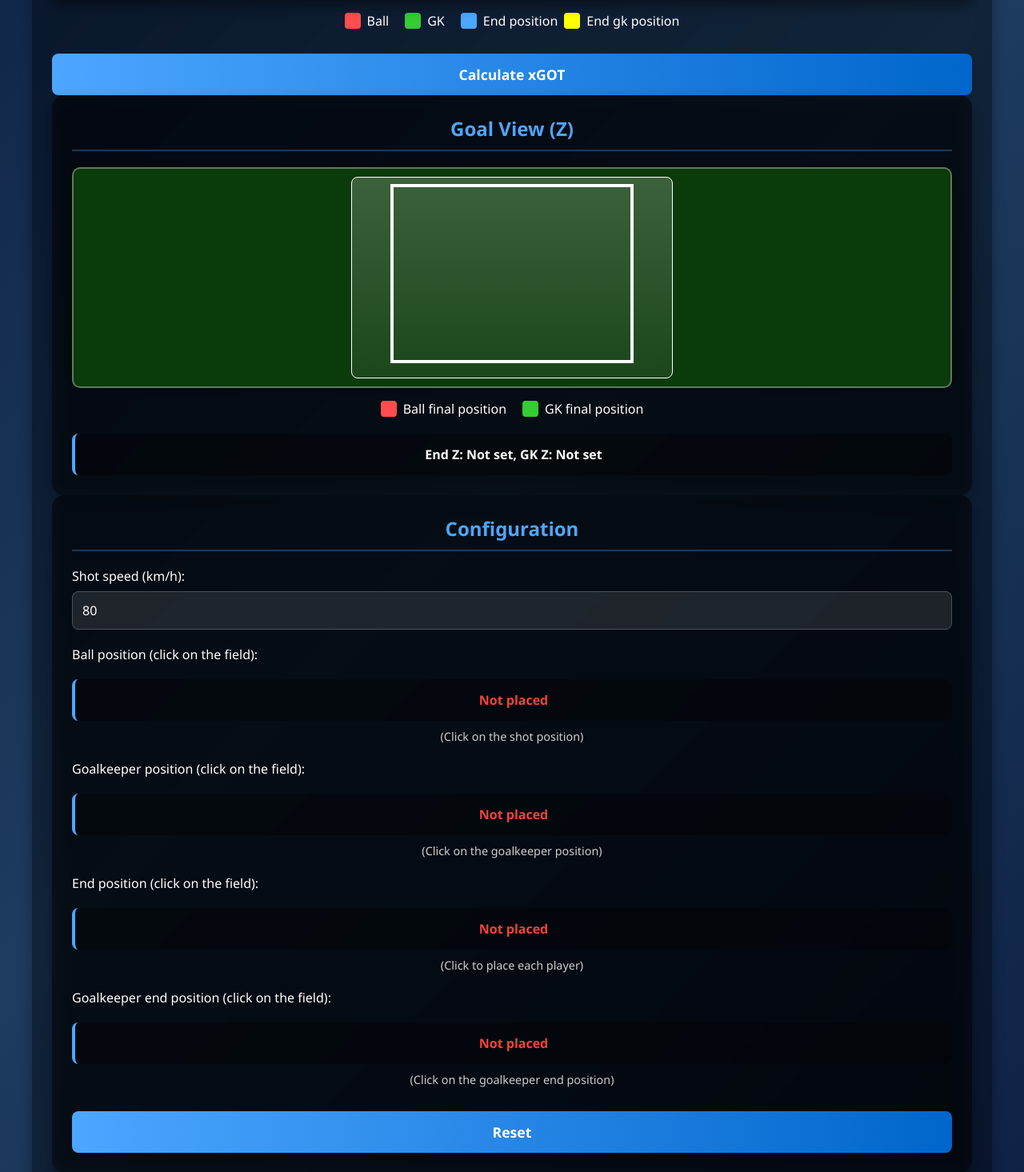
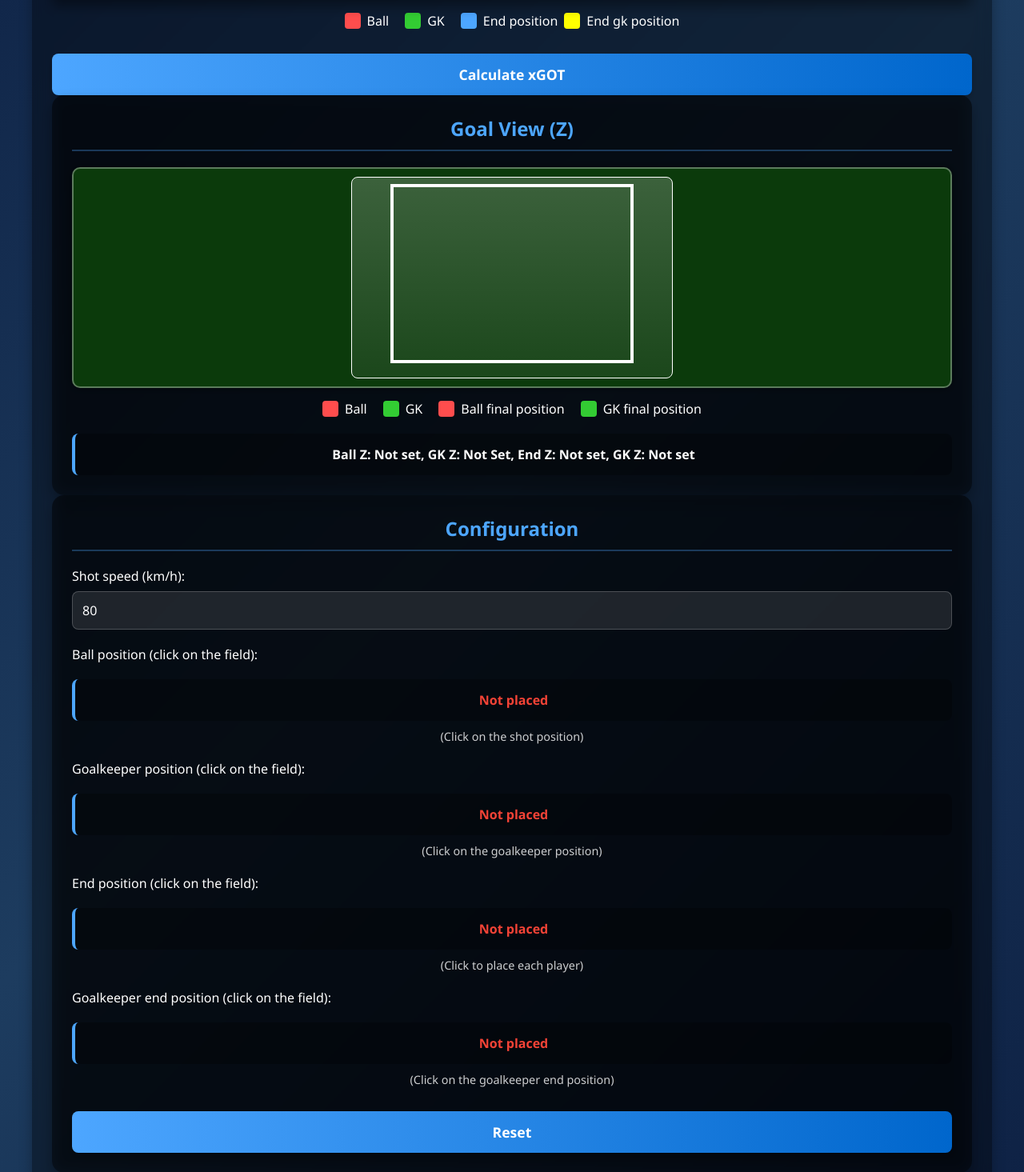
Before and after one commit to miguelnc200/xGOT-web, a Flask app: page / in a window 1280 px wide. Shown: the part 767-2232 px from the top of the page at 80% size. Run offline with Flask 3, Linux system fonts and the light colour scheme.

Commit message:
Update index.html

```diff
--- a/templates/index.html
+++ b/templates/index.html
@@ -1,4 +1,4 @@
-<!DOCTYPE html>More actions
+e<!DOCTYPE html>More actions
 <html lang="en">
 <head>
     <meta charset="UTF-8">
@@ -299,22 +299,22 @@
                 <div class="legend">
                     <div class="legend-item">
                         <div class="color-box" style="background-color: #ff4d4d;"></div>
+                        <span>Ball</span>
+                    </div>
+                    <div class="legend-item">
+                        <div class="color-box" style="background-color: #33cc33;"></div>
+                        <span>GK</span>
+                    </div>
+                    <div class="legend-item">
+                        <div class="color-box" style="background-color: #ff4d4d;"></div>
                         <span>Ball final position</span>
                     </div>
                     <div class="legend-item">
                         <div class="color-box" style="background-color: #33cc33;"></div>
-
-
-
-
-
-
-
-
                         <span>GK final position</span>
                     </div>
                 </div>
-                <div class="status" id="zStatus">End Z: Not set, GK Z: Not set</div>
+                <div class="status" id="zStatus">Ball Z: Not set, GK Z: Not Set, End Z: Not set, GK Z: Not set</div>
             </div>
 
             <div class="panel">
@@ -392,11 +392,13 @@
         let endPosition = null;
         let state = 'ball'; // ball -> goalkeeper -> players
         let shotZ = null;
-
-
+        let fshotZ = null;
+        let fshotZ_x= null;
         let shotZ_x = null;
         let gkZ = null;
         let gkZ_x = null;
+        let fgkZ =null;
+        let fgkZ_x= null;
 
 
 
@@ -541,10 +543,10 @@
             shotZ_x = null;
             gkZ = null;
             gkZ_x = null;
-
-
-
-
+            fshotZ = null;
+            fshotZ_x = null;
+            fgkZ = null;
+            fgkZ_x = null;
             state = 'ball';
             xsitValue.textContent = "0.00";
             xsitValue.style.color = "#4da6ff";
@@ -720,20 +722,21 @@
                     shotZ = z;
                     shotZ_x = x;
                     zClickState = 'gk';
-                } else {
+                }
+                if (zClickState === 'gk'){
 
                     gkZ = z;
                     gkZ_x = x;
-
-
-
-
-
-
-
-
-
-
+                    zClickState = 'fshot';
+                }
+                if (zClickState === 'fshot'){
+                    fshotZ = z;
+                    fshotZ_x = x;
+                    zClickState = 'fgk';
+                }
+                if (zClickState === 'gk'){
+                    fgkZ = z;
+                    fgkZ_x = x;
                     zClickState = 'shot';
                 }
 
@@ -743,7 +746,7 @@
 
             function updateZStatus() {
                 const format = val => val !== null ? val.toFixed(2) + ' m' : 'Not set';
-                zStatus.textContent = `End Z: ${format(shotZ)}, GK Z: ${format(gkZ)}`;
+                zStatus.textContent = `Ball Z: ${format(shotZ)}, GK Z: ${format(gkZ)} End Z: ${format(fshotZ)}, GK Z: ${format(fgkZ)}`;
             }
 
             function drawGoalCanvas() {
@@ -769,21 +772,22 @@
                     goalCtx.fill();
                 }
 
+                if (fshotZ !== null) {
+                    const y = goalCanvas.height - (fshotZ / 2.44) * goalCanvas.height;
+                    const x = goalCanvas.width - (fshotZ / 2.44) * goalCanvas.width;
+                    goalCtx.beginPath();
+                    goalCtx.arc(fshotZ_x, y, 6, 0, Math.PI * 2);
+                    goalCtx.fillStyle = '#ff4d4d';
+                    goalCtx.fill();
+                }
 
-
-
-
-
-
-
-
-
-
-
-
-
-
-
+                if (fgkZ !== null) {
+                    const y = goalCanvas.height - (fgkZ / 2.44) * goalCanvas.height;
+                    goalCtx.beginPath();
+                    goalCtx.arc(fgkZ_x, y, 6, 0, Math.PI * 2);
+                    goalCtx.fillStyle = '#33cc33';
+                    goalCtx.fill();
+                }
             }
 
             drawGoalCanvas();
```
